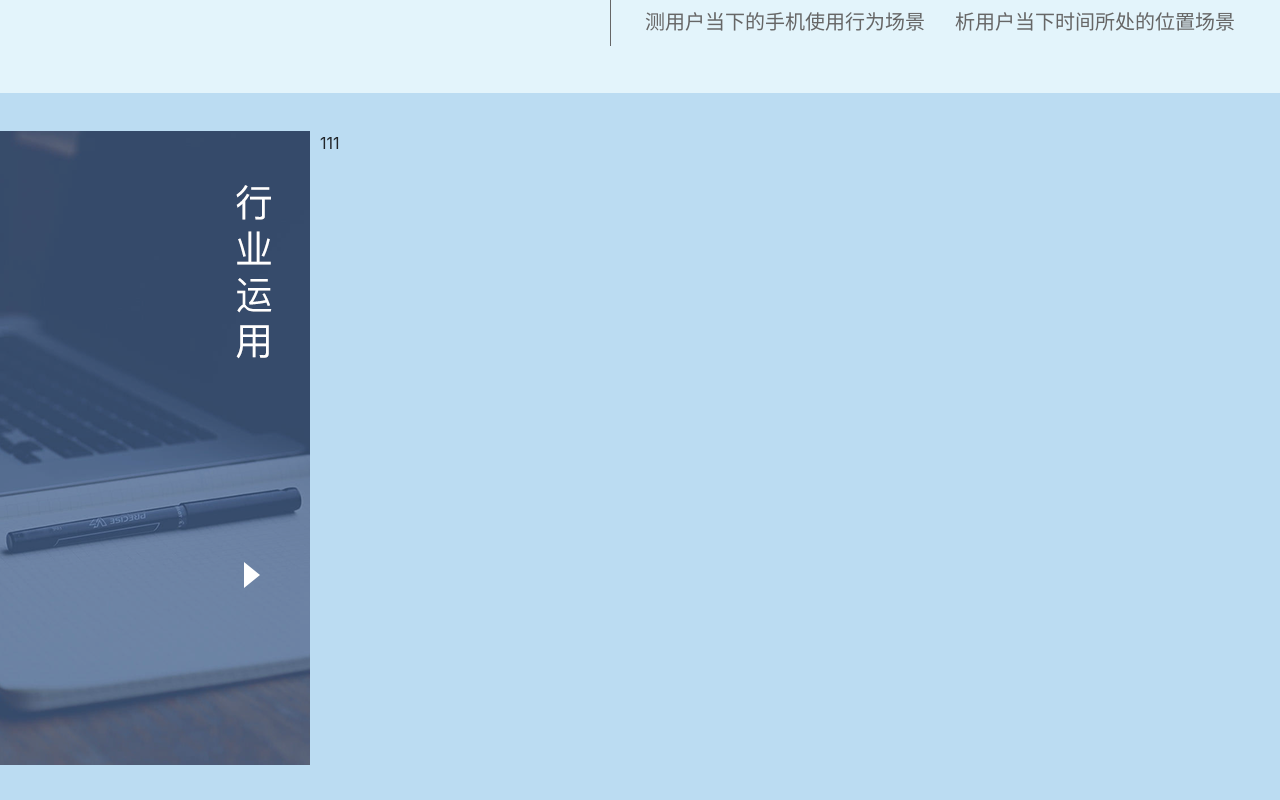
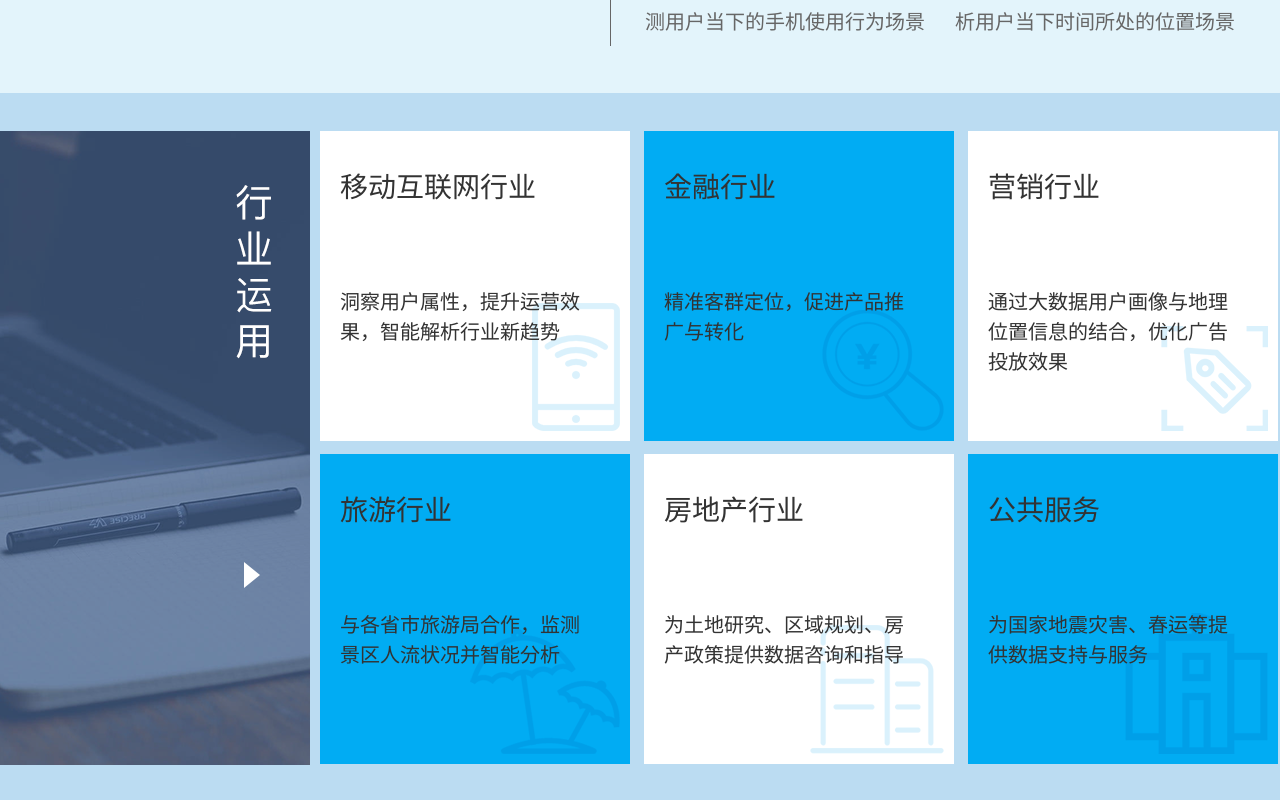
Before and after one commit to 17797776321/vfs.data, a Nuxt app: page /Solution in a window 1280 px wide. Shown: the part 1500-2300 px from the top of the page. Built offline with nearby package versions, Linux system fonts and the light colour scheme.

Commit message:
解决方案

```diff
--- a/pages/Solution/index.vue
+++ b/pages/Solution/index.vue
@@ -8,8 +8,13 @@
       <!-- 项目介绍 -->
       <div class="solution_box intro_box">
         <div class="width">
-          <a href="javascript:void(0);" v-for="(item,index) in introList" :key="index" class="intro_option">
-            <img :src="item.img" alt="" class="icon">
+          <a href="javascript:void(0);"
+             v-for="(item,index) in introList"
+             :key="index"
+             class="intro_option">
+            <img :src="item.img"
+                 alt=""
+                 class="icon">
             <p class="name">{{item.title}}</p>
           </a>
         </div>
@@ -17,11 +22,19 @@
       <!-- 能力 -->
       <div class="solution_box ability_box">
         <div class="width clearfix">
-          <div class="box fl" v-for="(item,index) in ability" :key="index">
+          <div class="box fl"
+               v-for="(item,index) in ability"
+               :key="index">
             <h2 class="header">{{item.title}}</h2>
             <div class="main">
-              <a href="javascript:void(0);" class="option" v-for="(mitem,nindex) in item.options" :key="nindex" :class="[nindex === 0?'mr':'']">
-                <img class="img_box" :src="mitem.img" alt="">
+              <a href="javascript:void(0);"
+                 class="option"
+                 v-for="(mitem,nindex) in item.options"
+                 :key="nindex"
+                 :class="[nindex === 0?'mr':'']">
+                <img class="img_box"
+                     :src="mitem.img"
+                     alt="">
                 <h3>{{mitem.til}}</h3>
                 <p>{{mitem.des}}</p>
               </a>
@@ -33,7 +46,19 @@
       <div class="solution_box industry clearfix">
         <div class="side fl"></div>
         <ul class="main fl">
-          <li>111</li>
+          <li class="optioon fl"
+              v-for="(item,index) in industryList"
+              :key="index"
+              :class="{'mt':index>2,'mr':(index+1)%3 != 0,'bgb colorw':(index+1)%2 === 0}">
+            <img :src="item.img"
+                 alt=""
+                 class="bg">
+            <div class="mask">
+              <h2 class="tit">{{item.title}}</h2>
+              <p class="des">{{item.des}}</p>
+            </div>
+          </li>
+          <div class="clear"></div>
         </ul>
       </div>
     </div>
@@ -49,63 +74,98 @@ import ability1 from '@/assets/images/ability1.png'
 import ability2 from '@/assets/images/ability2.png'
 import ability3 from '@/assets/images/ability3.png'
 import ability4 from '@/assets/images/ability4.png'
+
+import ind1 from '@/assets/images/ind1.png'
+import ind2 from '@/assets/images/ind2.png'
+import ind3 from '@/assets/images/ind3.png'
+import ind4 from '@/assets/images/ind4.png'
+import ind5 from '@/assets/images/ind5.png'
+import ind6 from '@/assets/images/ind6.png'
+
+
 export default {
-  data() {
+  data () {
     return {
-      introList:[
+      introList: [
         {
           img: intro1,
-          title:'大数据预测更安全'
+          title: '大数据预测更安全'
         },
         {
           img: intro2,
-          title:'更多服务场景'
+          title: '更多服务场景'
         },
         {
           img: intro3,
-          title:'用户画像精准描述'
+          title: '用户画像精准描述'
         },
         {
           img: intro4,
-          title:'AI助力更省力'
+          title: 'AI助力更省力'
         }
       ],
-      ability:[
+      ability: [
         {
-          title:'精准的用户画像能力',
-          options:[
+          title: '精准的用户画像能力',
+          options: [
             {
-              img:ability1,
-              tit:'线上行为',
-              des:'基于APP行为数据'
+              img: ability1,
+              tit: '线上行为',
+              des: '基于APP行为数据'
             },
             {
-              img:ability2,
-              tit:'线下行为',
-              des:'基于场景活动数据'
+              img: ability2,
+              tit: '线下行为',
+              des: '基于场景活动数据'
             }
           ]
         },
         {
-          title:'实时的场景捕捉能力',
-          options:[
+          title: '实时的场景捕捉能力',
+          options: [
             {
-              img:ability3,
-              tit:'线上捕捉',
-              des:'通过大数据挖掘和行为建模来推测用户当下的手机使用行为场景'
+              img: ability3,
+              tit: '线上捕捉',
+              des: '通过大数据挖掘和行为建模来推测用户当下的手机使用行为场景'
             },
             {
-              img:ability4,
-              tit:'线下捕捉',
-              des:'通过用户线下场景活动数据，分析用户当下时间所处的位置场景'
+              img: ability4,
+              tit: '线下捕捉',
+              des: '通过用户线下场景活动数据，分析用户当下时间所处的位置场景'
             }
           ]
         },
       ],
-      industry:[
+      industryList: [
         {
-          title:'移动互联网行业',
-          des:'洞察用户属性，提升运营效果，智能解析行业新趋势'
+          title: '移动互联网行业',
+          des: '洞察用户属性，提升运营效果，智能解析行业新趋势',
+          img: ind1
+        },
+        {
+          title: '金融行业',
+          des: '精准客群定位，促进产品推广与转化',
+          img: ind2
+        },
+        {
+          title: '营销行业',
+          des: '通过大数据用户画像与地理位置信息的结合，优化广告投放效果',
+          img: ind3
+        },
+        {
+          title: '旅游行业',
+          des: '与各省市旅游局合作，监测景区人流状况并智能分析',
+          img: ind4
+        },
+        {
+          title: '房地产行业',
+          des: '为土地研究、区域规划、房产政策提供数据咨询和指导',
+          img: ind5
+        },
+        {
+          title: '公共服务',
+          des: '为国家地震灾害、春运等提供数据支持与服务',
+          img: ind6
         }
       ]
     }
@@ -113,45 +173,45 @@ export default {
 }
 </script>
 <style lang="less">
-.page-solution{
-  .banner_box{
+.page-solution {
+  .banner_box {
     width: 1920px;
     height: 793px;
-    background: url('../../assets/images/solutionbanner.png') no-repeat;
+    background: url("../../assets/images/solutionbanner.png") no-repeat;
     background-size: 100% 100%;
     color: #fefeff;
     text-align: center;
-    .tit{
+    .tit {
       padding-top: 334px;
       font-size: 44px;
       line-height: 70px;
     }
-    .tit_eng{
+    .tit_eng {
       font-size: 24px;
       line-height: 48px;
     }
   }
-  .main_box{
-    background-color: #BBDCF2;
+  .main_box {
+    background-color: #bbdcf2;
     padding-top: 30px;
     padding-bottom: 72px;
-    .solution_box{
+    .solution_box {
       width: 1280px;
       margin: 0 auto;
     }
-    .intro_box{
+    .intro_box {
       padding: 62px 0 72px 0;
       background-color: #ffffff;
       text-align: center;
-      .intro_option{
+      .intro_option {
         display: inline-block;
         width: 25%;
-        .icon{
+        .icon {
           display: block;
           width: 117px;
           margin: 0 auto;
         }
-        .name{
+        .name {
           padding-top: 20px;
           font-size: 18px;
           color: #666666;
@@ -159,13 +219,13 @@ export default {
         }
       }
     }
-    .ability_box{
-      background-color: #E3F4FB;
+    .ability_box {
+      background-color: #e3f4fb;
       margin-top: 34px;
       padding: 55px 0;
       position: relative;
-      &::after{
-        content: '';
+      &::after {
+        content: "";
         display: block;
         width: 1px;
         height: 334px;
@@ -174,35 +234,35 @@ export default {
         top: 34px;
         left: 610px;
       }
-      .box{
+      .box {
         width: 50%;
         text-align: center;
-        .header{
+        .header {
           font-size: 26px;
           color: #333333;
           line-height: 38px;
           font-weight: 400;
         }
-        .main{
+        .main {
           padding-top: 64px;
-          .mr{
+          .mr {
             margin-right: 30px;
           }
-          .option{
+          .option {
             display: inline-block;
             width: 280px;
-            .img_box{
-              display:block;
+            .img_box {
+              display: block;
               width: 100px;
               margin: 0 auto;
             }
-            h3{
+            h3 {
               padding-top: 14px;
               font-size: 22px;
               color: #00a0e9;
               line-height: 40px;
             }
-            p{
+            p {
               padding-top: 25px;
               font-size: 20px;
               color: #666666;
@@ -212,21 +272,69 @@ export default {
         }
       }
     }
-    .industry{
+    .industry {
       margin-top: 38px;
-      .side{
+      .side {
         width: 310px;
         height: 634px;
-        background: url('../../assets/images/industry.png') no-repeat;
+        background: url("../../assets/images/industry.png") no-repeat;
         background-size: 100% 100%;
       }
-      .main{
+      .main {
         width: 960px;
         margin-left: 10px;
         vertical-align: top;
+        .mt {
+          margin-top: 13px;
+        }
+        .mr {
+          margin-right: 14px;
+        }
+        .bgw {
+          background-color: #ffffff;
+        }
+        .bgb {
+          background-color: #01acf3 !important;
+        }
+        .colorw {
+          color: #ffffff !important;
+        }
+        .optioon {
+          width: 310px;
+          height: 310px;
+          position: relative;
+          background-color: #ffffff;
+          vertical-align: top;
+          .bg {
+            display: block;
+            position: absolute;
+            bottom: 10px;
+            right: 10px;
+            z-index: 2;
+          }
+          .mask {
+            width: 100%;
+            height: 100%;
+            position: absolute;
+            z-index: 5;
+            .tit{
+              padding-top: 32px;
+              font-size: 28px;
+              font-weight: 500;
+              color:#333333;
+              line-height: 48px;
+              padding-left: 20px;
+            }
+            .des{
+              padding: 76px 44px 0 20px;
+              font-size: 20px;
+              color: #333333;
+              line-height: 30px;
+            }
+          }
+        }
       }
     }
   }
 }
-
 </style>
```
